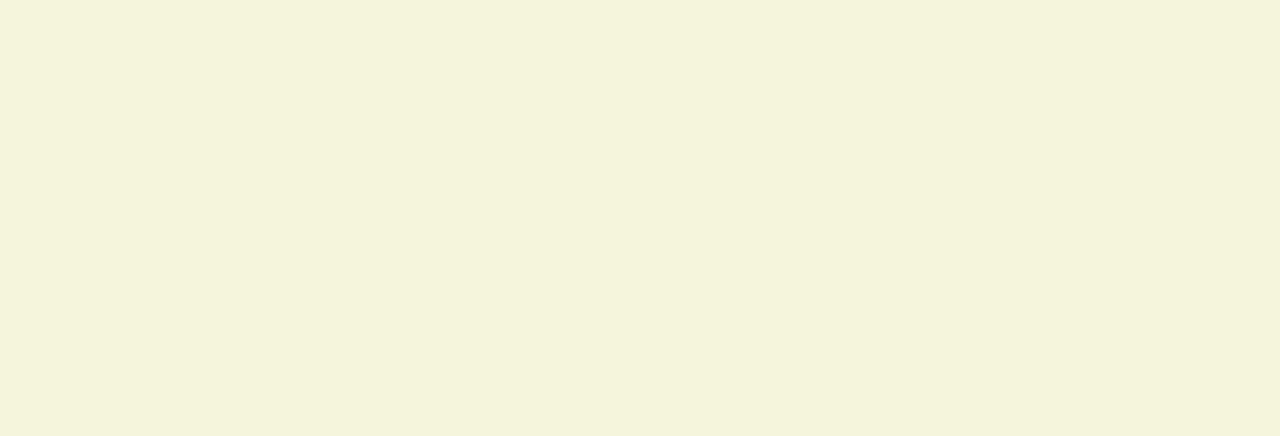
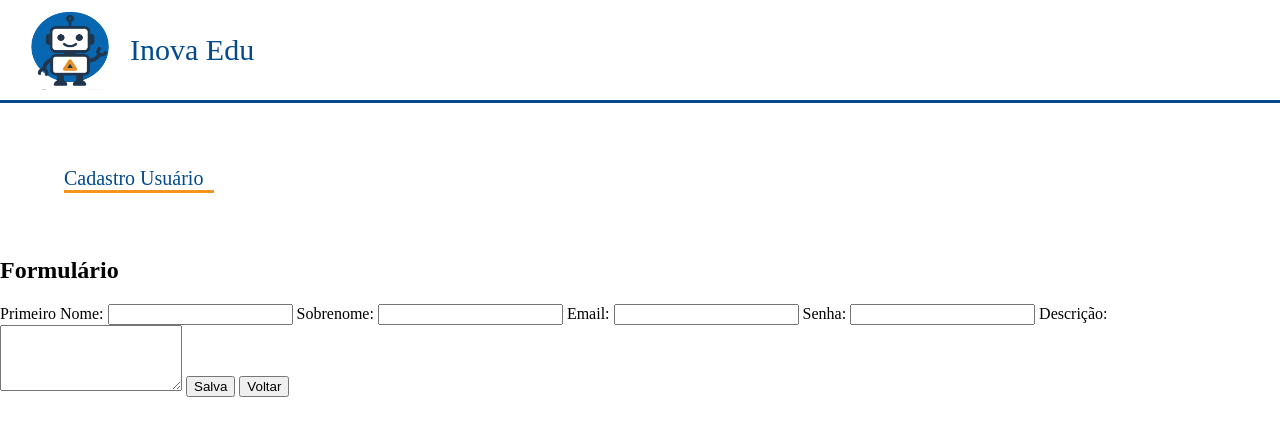
Before and after one commit to Augusto2025/Inova-Edu, a Django app: page /cadastro_Aluno in a window 1280 px wide. Before the commit the part shown is empty. Shown: the top 436 px of the page. Run offline with Django 5.2, Linux system fonts and the light colour scheme.

Commit message:
tela_cadastro_usuario

```diff
--- a/Web/InovaEdu/static/styles/cadastro_Aluno.css
+++ b/Web/InovaEdu/static/styles/cadastro_Aluno.css
@@ -1,3 +1,51 @@
+:root {
+    --laranja-Senac:#F7941D;
+    --branco-Senac:#FFF;
+    --azul-Senac: #004A8D;
+    --cinza-Senac: #D9D9D9;
+}
+
 body{
-    background-color: beige;
+    margin: 0;
+    padding: 0;
+    font-family: Kadwa;
 }
+
+.navbar{
+    width: auto;
+    height: 100px;
+    display: flex;
+    align-items: center;
+    padding: 0px 20px;
+    border-bottom: solid;
+    border-color: var(--azul-Senac);
+}
+
+.logo {
+    width: 80px;
+    height: 80px;
+    margin: 10px;
+    flex-shrink: 0;
+}
+
+.InovaEdu{
+    margin: 10px;
+    color: var(--azul-Senac);
+    font-size: 30px;
+    font-style: normal;
+    font-weight: 400;
+}
+/* --------titulo-------------------- */
+.titulo_usuario{
+    margin: 5%;
+    width: auto;
+    color: var(--azul-Senac);
+    font-size: 20px;
+}
+
+.titulo_usuario p{
+    margin: 0%;
+    width: 150px;
+    border-bottom: solid;
+    border-color: var(--laranja-Senac);
+}
--- a/Web/InovaEdu/templates/cadastro_Aluno.html
+++ b/Web/InovaEdu/templates/cadastro_Aluno.html
@@ -10,5 +10,36 @@
 </head>
 <body>
 
+    <div class="navbar">
+        <img class="logo" src="{% static 'img/logo_azul.png' %}" alt="logo">
+        <p class="InovaEdu">Inova Edu</p>
+    </div>
+
+    <div class="titulo_usuario">
+        <p>Cadastro Usuário</p>
+    </div>
+
+    <form action="/enviar" method="POST">
+        <h2>Formulário</h2>
+
+        <label for="nome">Primeiro Nome:</label>
+        <input type="text" id="nome" name="nome" required>
+
+        <label for="Sobrenome">Sobrenome:</label>
+        <input type="Sobrenome" id="Sobrenome" name="Sobrenome" required>
+
+        <label for="Email">Email:</label>
+        <input type="Email" id="Email" name="Email" required>
+
+        <label for="Senha">Senha:</label>
+        <input type="Senha" id="Senha" name="Senha" required>
+
+        <label for="descricao">Descrição:</label>
+        <textarea id="descricao" name="descricao" rows="4"></textarea>
+
+        <button type="submit">Salva</button>
+        <button type="submit">Voltar</button>
+    </form>
+
 </body>
 </html>
```
Also changed, not shown: Web/InovaEdu/static/img/logo_azul.png (added), Web/InovaEdu/static/img/robo_inova.png (deleted).
